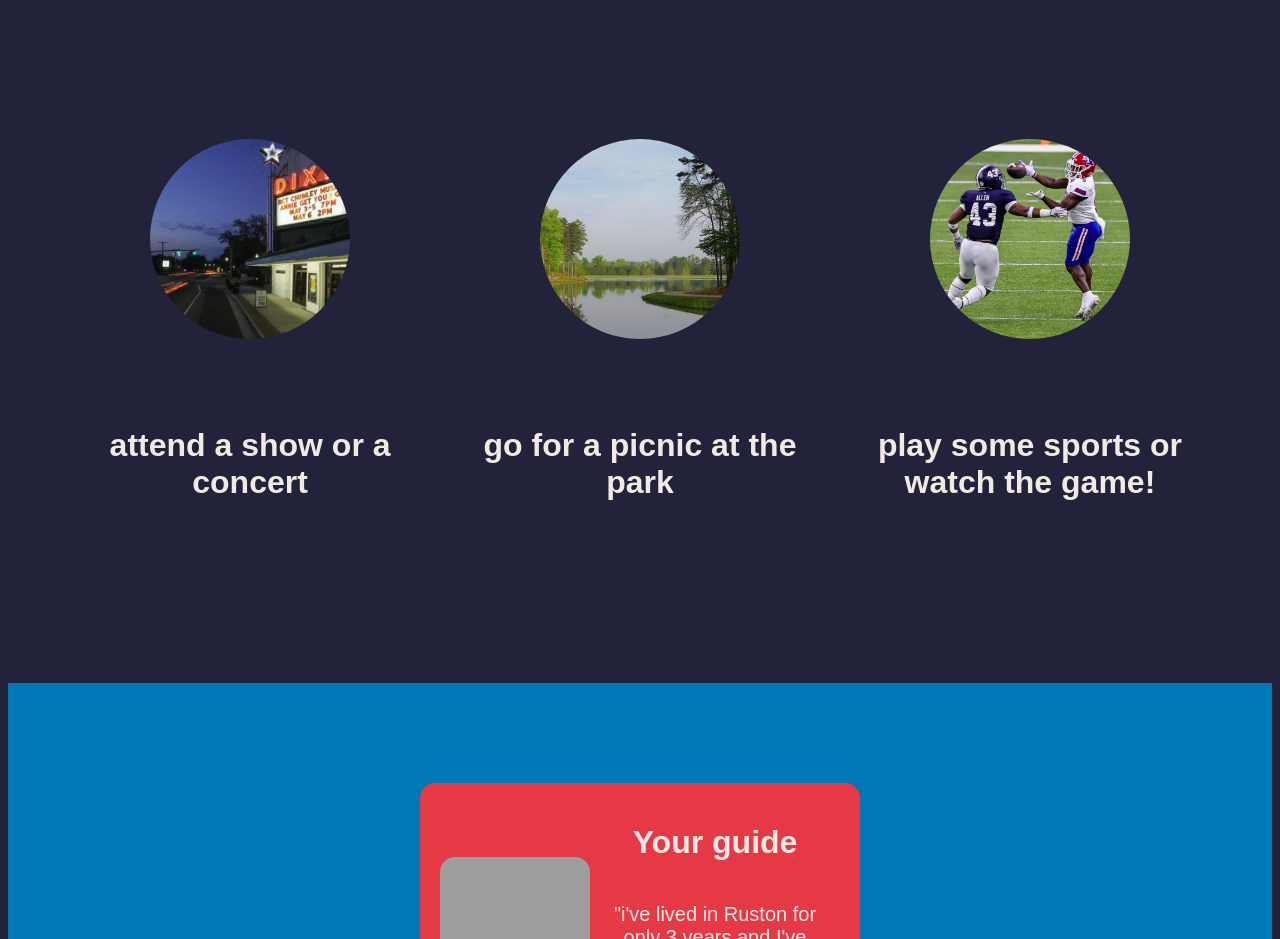
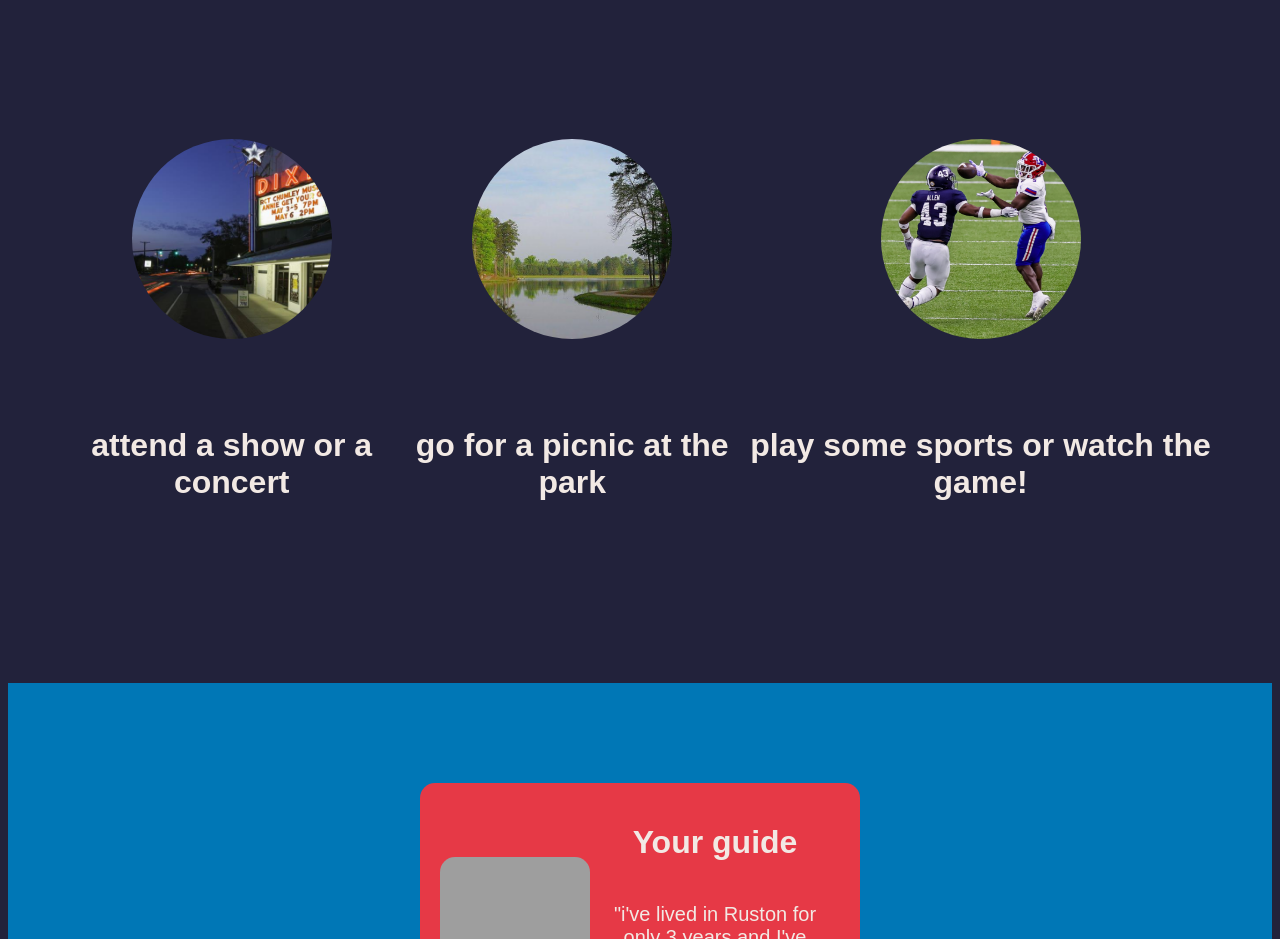
Before and after one commit to GavinBingham/gavin-s-ruston-web, a plain HTML site: page index.html in a window 1280 px wide. Shown: the part 780-1719 px from the top of the page. Drawn offline with Linux system fonts and the light colour scheme; grey boxes are pictures that could not be loaded; a web font is replaced by a local one.

Commit message:
Update styles.css

```diff
--- a/styles.css
+++ b/styles.css
@@ -75,18 +75,6 @@ img {
   width: 100%;
 }
 
-#theatre {
-  max-width: 33%;
-}
-
-#park {
-  max-width: 33%
-}
-
-#sports {
-  max-width: 33%
-}
-
 #show-img {
   border-radius: 50%;
   object-fit: cover;
```
